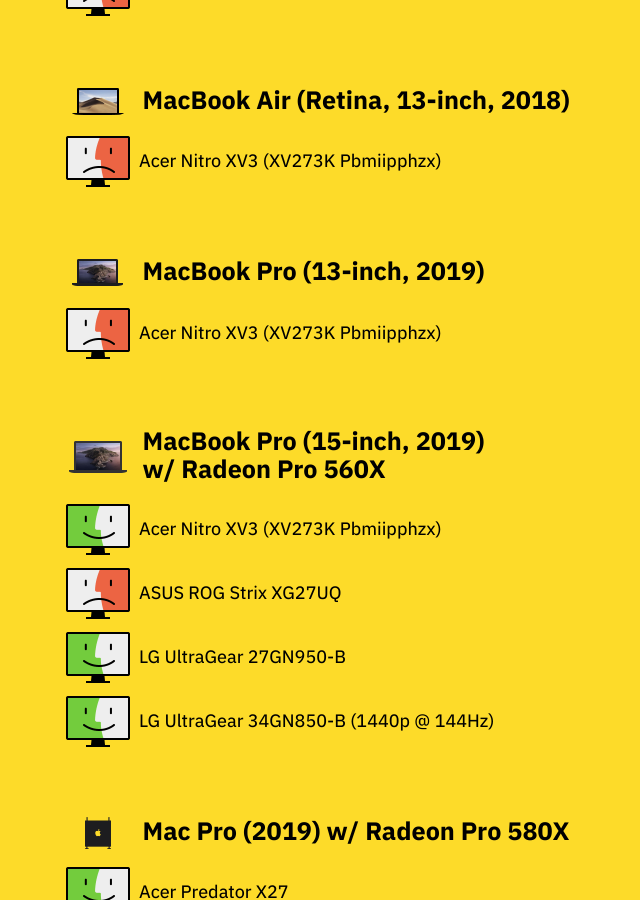
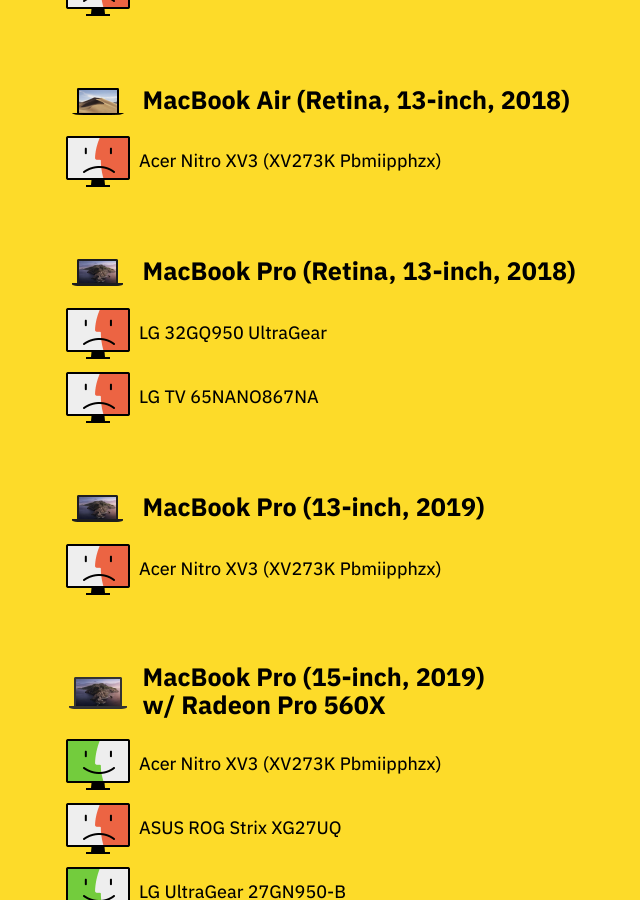
Before and after one commit to tonsky/tonsky.github.io, a Jekyll site: the page built from _posts/2021-02-24-monitors-mac.md, in a window 1280 px wide and 900 px high, scrolled down 1056 px. Shown: the whole window, without its empty margins (303-943 px from the left). Built offline with Jekyll 4.4.1, drawn with Linux system fonts in a browser that asks for light colours.

Commit message:
MBP 2018 13" compatibility

```diff
--- a/_posts/2021-02-24-monitors-mac.md
+++ b/_posts/2021-02-24-monitors-mac.md
@@ -38,6 +38,12 @@
 ## <img src="air_2018.png" height=32> <span>MacBook Air (Retina, 13-inch, 2018)</span>
 
 <div class="row"><img src="doesnt_work.png" height=64> <span>Acer Nitro XV3 (XV273K Pbmiipphzx)</span></div>
+
+## <img src="mbp_13_2019.png" height=32> <span>MacBook Pro (Retina, 13-inch, 2018)</span>
+
+<div class="row"><img src="doesnt_work.png" height=64> <span>LG 32GQ950 UltraGear</span></div>
+
+<div class="row"><img src="doesnt_work.png" height=64> <span>LG TV 65NANO867NA</span></div>
 
 ## <img src="mbp_13_2019.png" height=32> <span>MacBook Pro (13-inch, 2019)</span>
 
```
